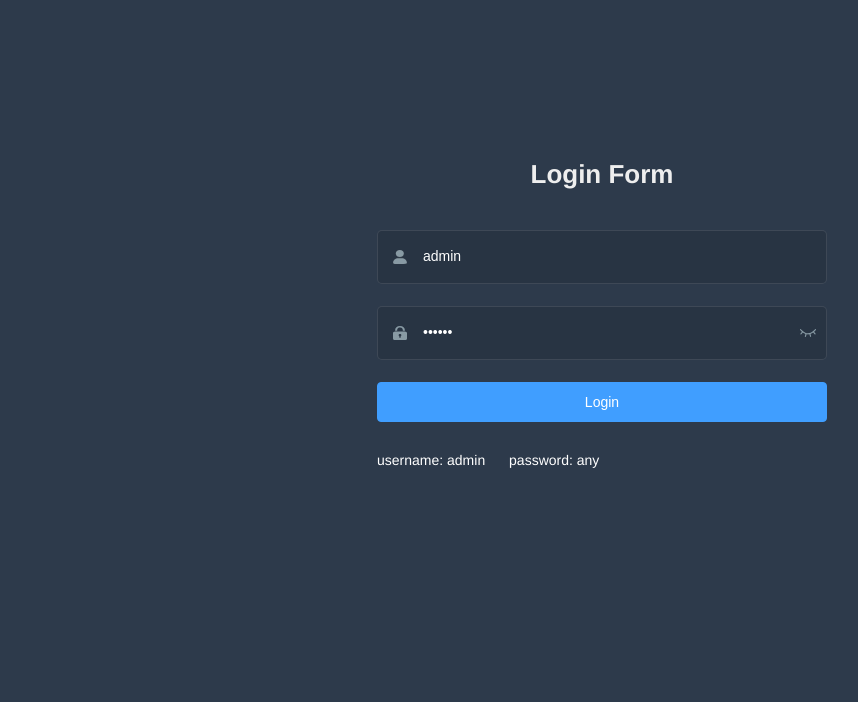
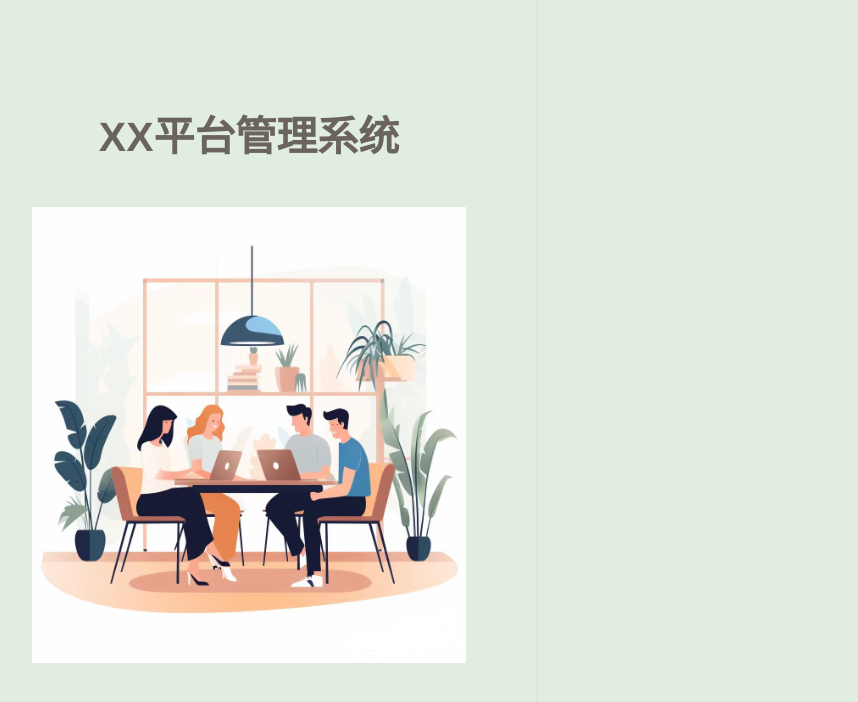
Before and after one commit to Langxuewen/vue-admin-template, a Vue app: page /#/login in a window 1280 px wide. Shown: the top 702 px of the page, without its empty margins (38-896 px from the left). Built offline with nearby package versions, Linux system fonts and the light colour scheme.

Commit message:
commit "登录页面"

```diff
--- a/src/router/index.js
+++ b/src/router/index.js
@@ -33,7 +33,7 @@ import Layout from '@/layout'
 export const constantRoutes = [
   {
     path: '/login',
-    component: () => import('@/views/login/index'),
+    component: () => import('@/views/login/new-index'),
     hidden: true
   },
 
--- a/src/settings.js
+++ b/src/settings.js
@@ -1,6 +1,6 @@
 module.exports = {
 
-  title: 'Vue Admin Template',
+  title: 'XX平台',
 
   /**
    * @type {boolean} true | false
--- /dev/null
+++ b/src/views/login/new-index.vue
@@ -0,0 +1,71 @@
+<template>
+    <div>
+        <div class="login-container">
+            <div class="left">
+                <div class="system-title">{{ systemTitle }}管理系统</div>
+                <div class="image">
+                    <img class="login-img" src="@/assets/login_images/login_page.jpg">
+                </div>
+            </div>
+            <div class="right">
+
+            </div>
+        </div>
+    </div>
+</template>
+
+<script>
+const defaultSettings = require('@/settings.js')
+export default {
+  components: {
+  },
+  computed: {
+    systemTitle() {
+      return defaultSettings.title
+    }
+  },
+  methods: {
+  }
+}
+
+</script>
+
+<style lang="scss">
+$bg:#e1ede1;
+$system_title: #6a645c;
+
+.login-container {
+    height: 100vh;
+    display: flex;
+    background-color: $bg;
+    .left, .right {
+        height: 100%;
+    }
+    .left {
+        width: 45%;
+        border-right: 2px solid #e2e2e2;
+        display: flex;
+        justify-content:center;
+        flex-direction: column;
+        align-items: center;
+        .system-title {
+            font-size: clamp(1.8rem, 3.2vw, 3.8rem);
+            font-weight: 600;
+            color: $system_title;
+            align-items: center;
+            margin-bottom: 8%;
+        }
+        .image {
+            text-align:center;
+            height: 60%;
+            .login-img {
+                width: 95%;
+                height: 95%;
+            }
+        }
+    }
+    .right {
+        flex: 1;
+    }
+}
+</style>
```
Also changed, not shown: src/assets/login_images/login_page.jpg (added).
